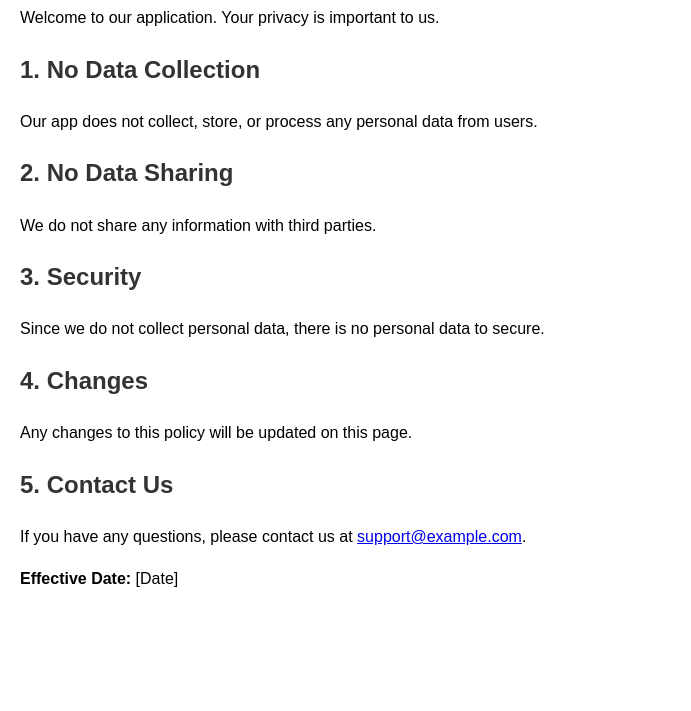
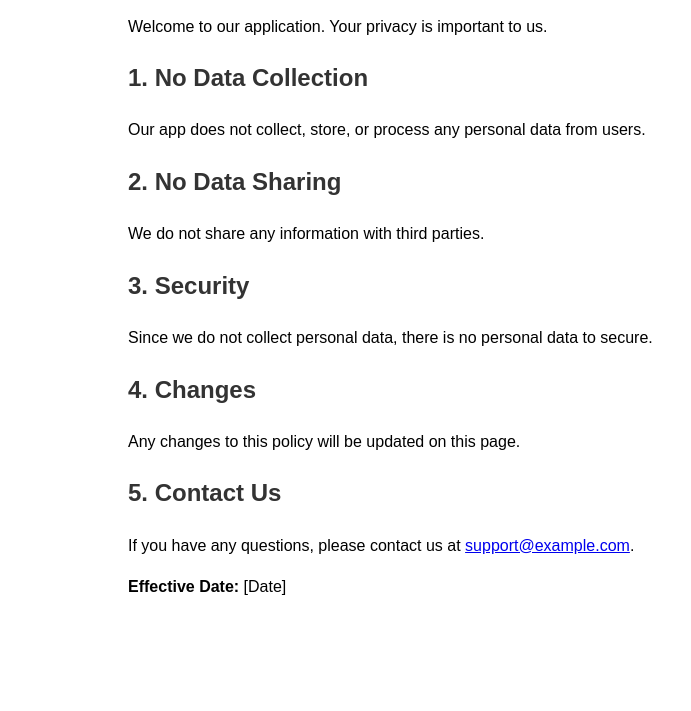
Before and after one commit to AatifSoft/PrivacyPolicy, a plain HTML site: page WapdaBills/index.html in a window 1280 px wide. Shown: the part 89-800 px from the top of the page, without its empty margins (0-691 px from the left). Drawn offline with Linux system fonts and the light colour scheme.

Commit message:
Update index.html

```diff
--- a/WapdaBills/index.html
+++ b/WapdaBills/index.html
@@ -10,12 +10,17 @@
             margin: 20px;
             line-height: 1.6;
         }
+        .container {
+            max-width: 1024px;
+            margin: 30px auto;
+        }
         h1, h2 {
             color: #333;
         }
     </style>
 </head>
 <body>
+    <div class="container">
         <h1>Privacy Policy</h1>
 
         <p>Welcome to our application. Your privacy is important to us.</p>
@@ -36,5 +41,6 @@
         <p>If you have any questions, please contact us at <a href="mailto:support@example.com">support@example.com</a>.</p>
 
         <p><strong>Effective Date:</strong> [Date]</p>
+    </div>
 </body>
 </html>
```
Lines whose indentation alone changed are shown as unchanged.
